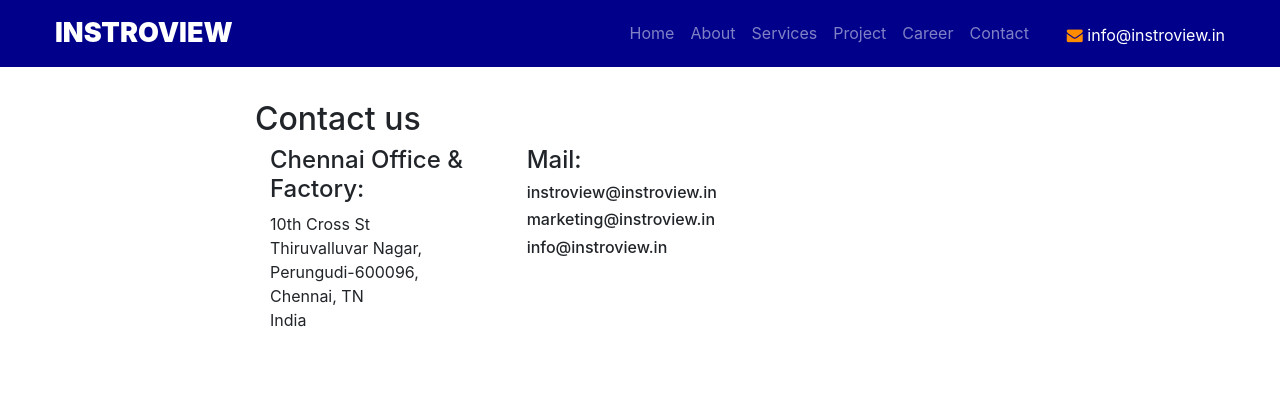
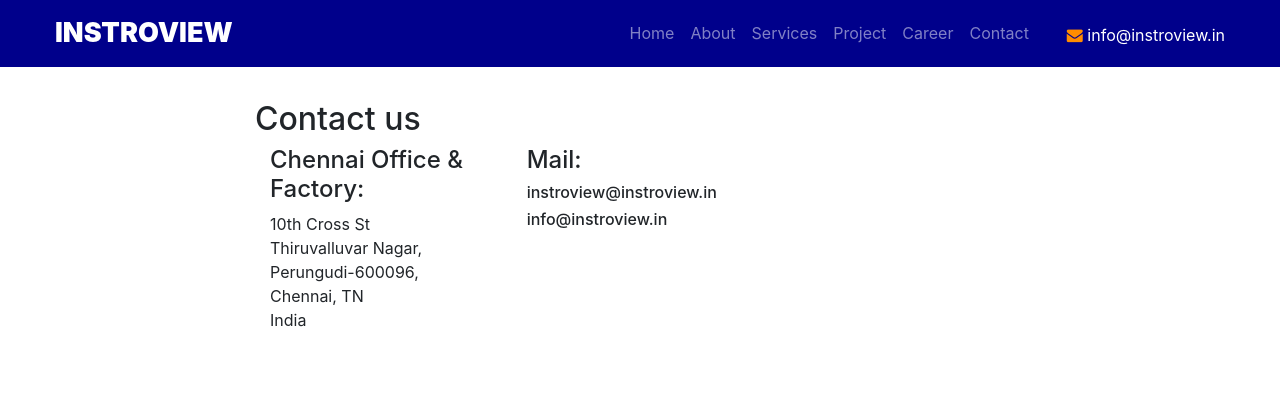
Before and after one commit to instrovino/instroview, a plain HTML site: page contact.html in a window 1280 px wide. Shown: the top 400 px of the page. Drawn offline with Linux system fonts and the light colour scheme; some icons are missing.

Commit message:
Update contact.html

```diff
--- a/contact.html
+++ b/contact.html
@@ -127,7 +127,6 @@
                                                 <i class="icofont-envelope-open"></i>
                                                 <h4>Mail:</h4>
                                                 <h6>instroview@instroview.in</h6>
-                                                <h6>marketing@instroview.in</h6>
                                                 <h6>info@instroview.in</h6>
                                             </div>
                                         </div>
```
